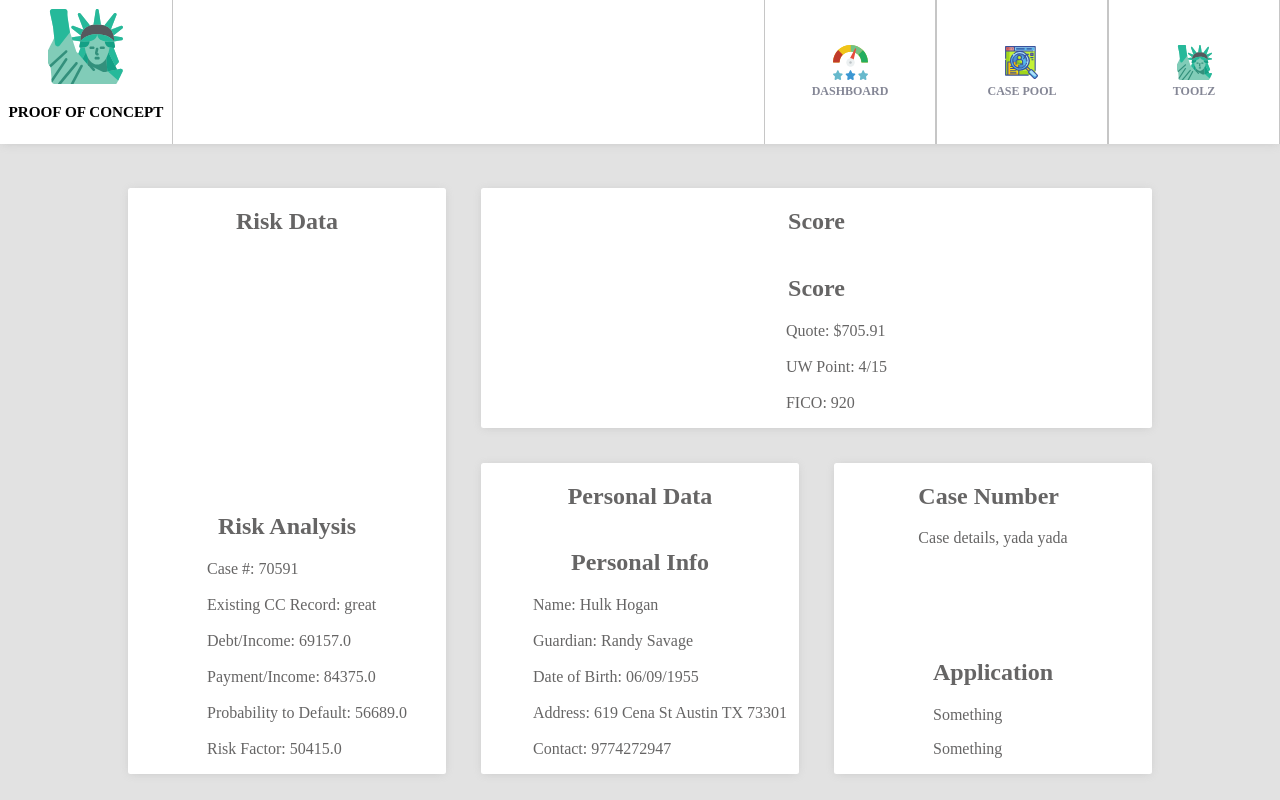
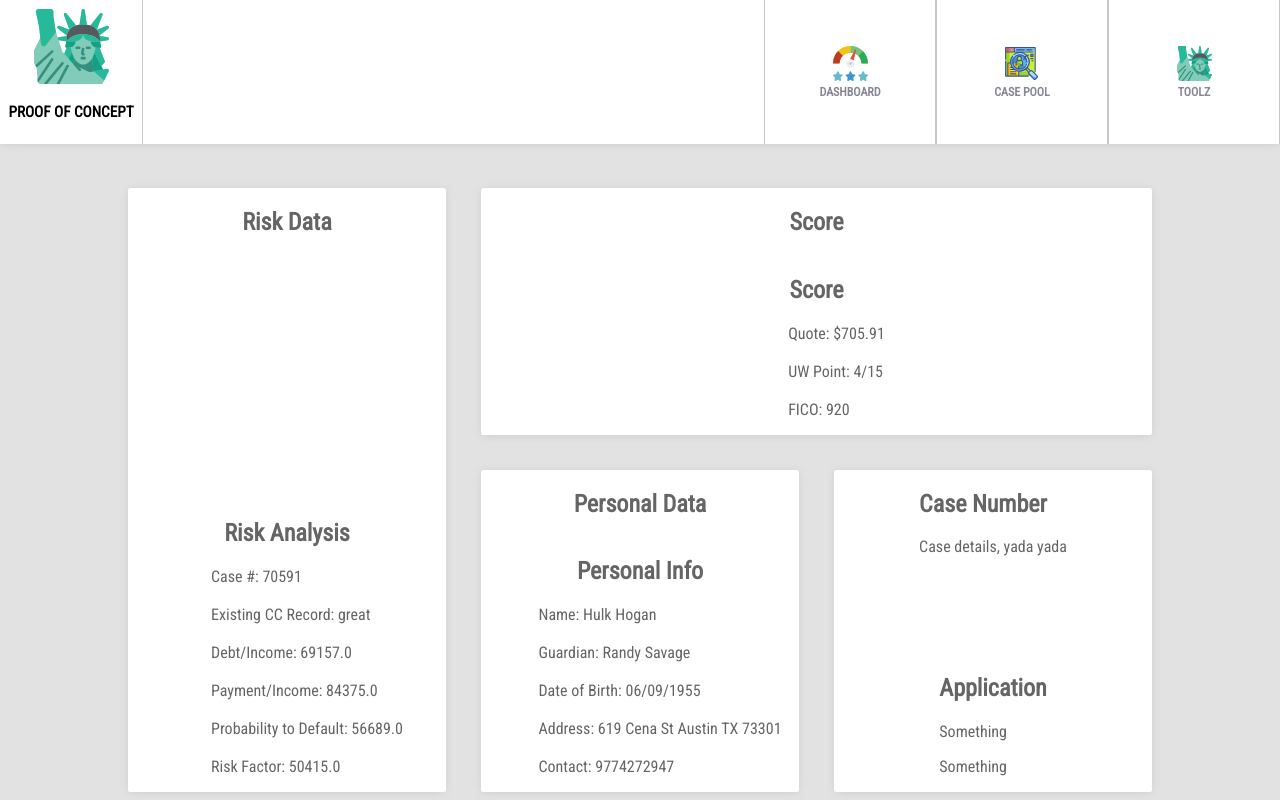
Before and after one commit to ashhkim/javaAPI, an Angular app: page / in a window 1280 px wide. Built offline with nearby package versions, Linux system fonts and the light colour scheme.

Commit message:
Adding necessary font

```diff
--- a/src/styles.scss
+++ b/src/styles.scss
@@ -6,4 +6,5 @@ body,html{
     height: 100%;
 
     background-color: #e2e2e2;
+    font-family: "Roboto Condensed";
 }
```
